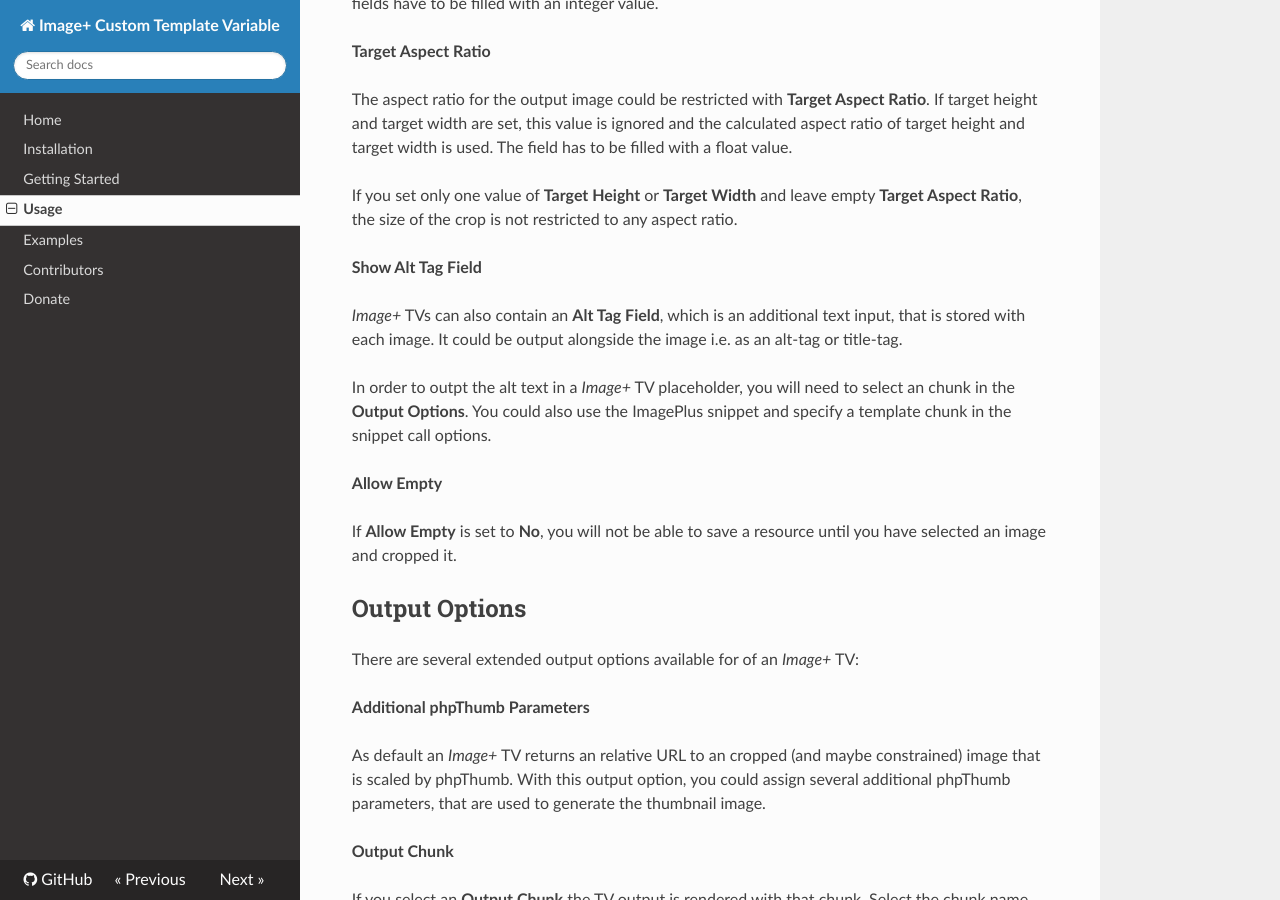
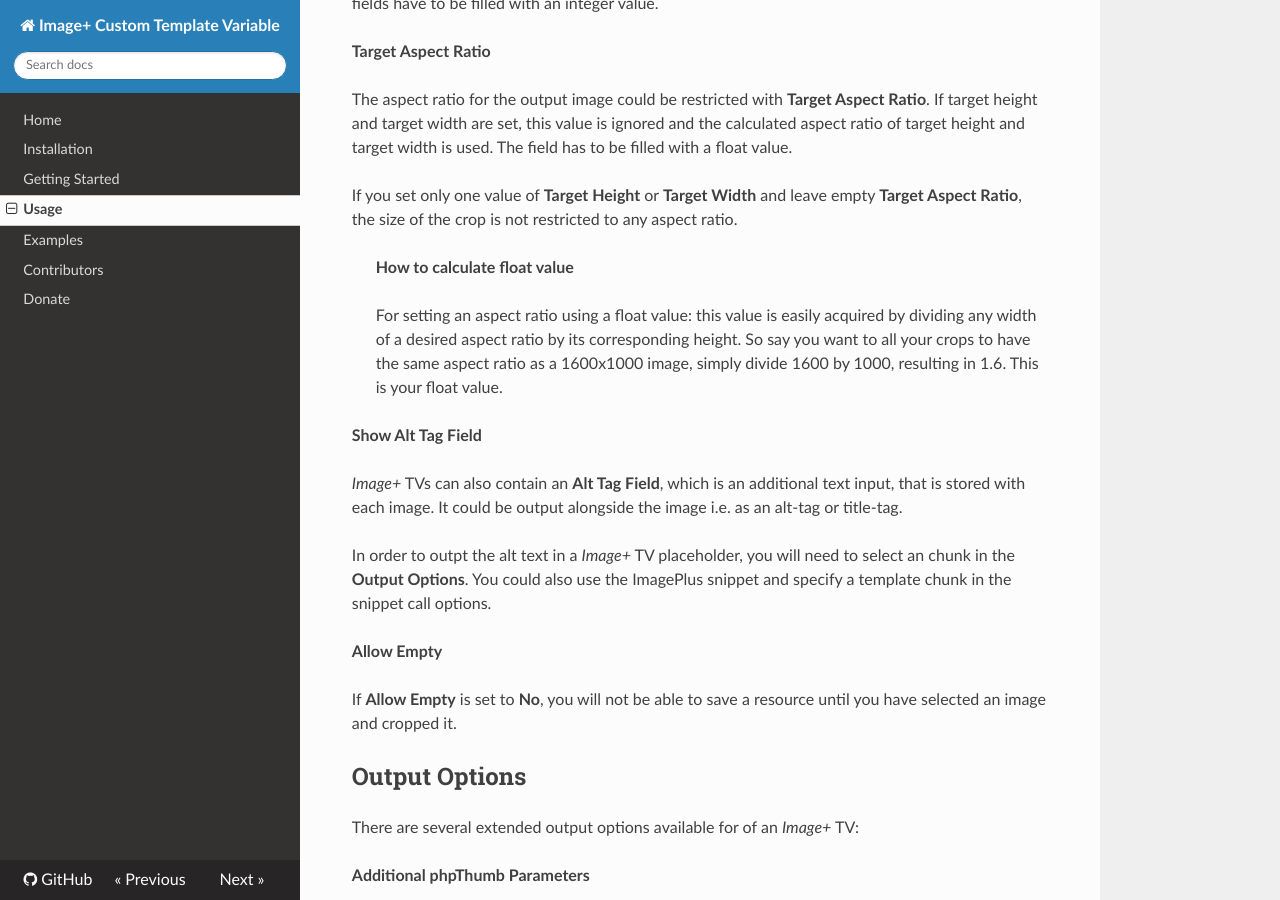
Before and after one commit to alanpich/tvImagePlus, an MkDocs documentation site: the page built from core/components/imageplus/docs/usage.md, in a window 1280 px wide and 900 px high, scrolled down 331 px. Built offline with MkDocs 1.6.1, drawn with Linux system fonts in a browser that asks for light colours; nearby versions of some CDN libraries; comment, search, counter and statistics services are not loaded; old or Windows-style settings are respelled for this version of MkDocs.

Commit message:
Explain how to calculate float value

```diff
--- a/core/components/imageplus/docs/usage.md
+++ b/core/components/imageplus/docs/usage.md
@@ -17,6 +17,10 @@
 
 If you set only one value of **Target Height** or **Target Width** and leave empty **Target Aspect Ratio**, the size of
 the crop is not restricted to any aspect ratio.
+
+> **How to calculate float value**
+>
+> For setting an aspect ratio using a float value: this value is easily acquired by dividing any width of a desired aspect ratio by its corresponding height. So say you want to all your crops to have the same aspect ratio as a 1600x1000 image, simply divide 1600 by 1000, resulting in 1.6. This is your float value.
 
 **Show Alt Tag Field**
 
```
